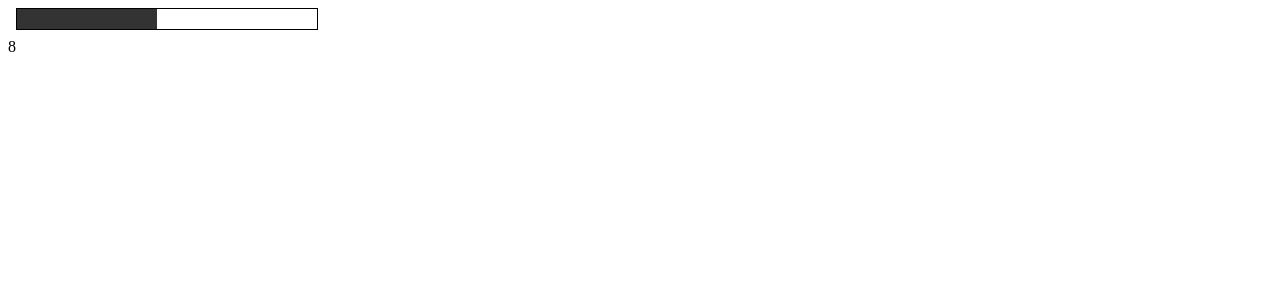
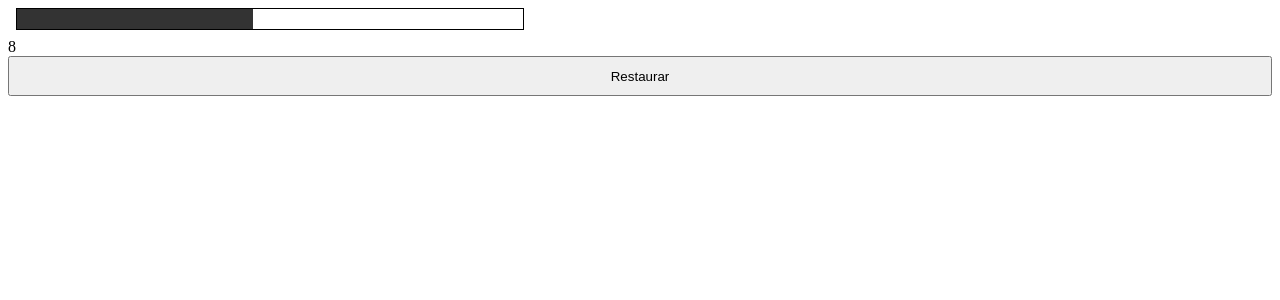
Before and after one commit to ZarelaZanabria/ComponentesNivelProAngular, an Angular app: page / in a window 1280 px wide. Shown: the top 300 px of the page. Built offline with nearby package versions, Linux system fonts and the light colour scheme.

Commit message:
Componentes comunicacion de padres e hijos

```diff
--- a/src/app/app.component.html
+++ b/src/app/app.component.html
@@ -1,5 +1,9 @@
 <app-progress-bar [progress] = "counterProgress"></app-progress-bar>
-<app-countdown [init] = "totalCountdown"
+<!-- Agrego un templeta de referencia  -->
+<app-countdown #compCountdow
+[init]= "totalCountdown"
 (onDecrease)="updateProgress($event)"
 (onComplete)="countdownFinish()"></app-countdown>
+<!-- Creamos el botón para reinicilizar el contador -->
+<button (click)="compCountdow.startCountdown(); counterProgress = 0;" >Restaurar</button>
 <router-outlet></router-outlet>
--- a/src/app/app.component.scss
+++ b/src/app/app.component.scss
@@ -0,0 +1,8 @@
+app-progress-bar {
+    width: 40%;
+}
+
+button {
+    width: 100%;
+    height: 40px;
+}
--- a/src/app/app.component.ts
+++ b/src/app/app.component.ts
@@ -20,5 +20,5 @@ export class AppComponent {
   countdownFinish(){
     console.log ('finis')
   }
-  title = 'ComponentesNivelPro';
+
 }
--- a/src/app/componentes/countdown/countdown.component.ts
+++ b/src/app/componentes/countdown/countdown.component.ts
@@ -10,6 +10,7 @@ export class CountdownComponent implements OnInit {
   @Output() onDecrease = new EventEmitter<number>();
   @Output() onComplete = new EventEmitter<void>();
   public counter: number = 0;
+  private countdownTimeRef: any = null;
 
   constructor() { }
 
@@ -18,27 +19,32 @@ export class CountdownComponent implements OnInit {
 
   startCountdown() {
     if (this.init && this.init > 0) {
+      this.clearTimeout();
       this.counter = this.init;
       this.doCountdown();
     }
   }
 
   doCountdown() {
-
-    setTimeout(() => {
+    this.countdownTimeRef = setTimeout(() => {
       this.counter = this.counter - 1;
       this.precessCountdown();
-
     }, 1000);
 
   }
 
+ private clearTimeout() {
+    if(this.countdownTimeRef) {
+      clearTimeout(this.countdownTimeRef);
+      this.countdownTimeRef = null;
+    }
+  }
 
   precessCountdown() {
 
     this.onDecrease.emit(this.counter);
     if (this.counter == 0) {
-    this.onComplete.emit();
+      this.onComplete.emit();
 
     } else {
       this.doCountdown();
```
